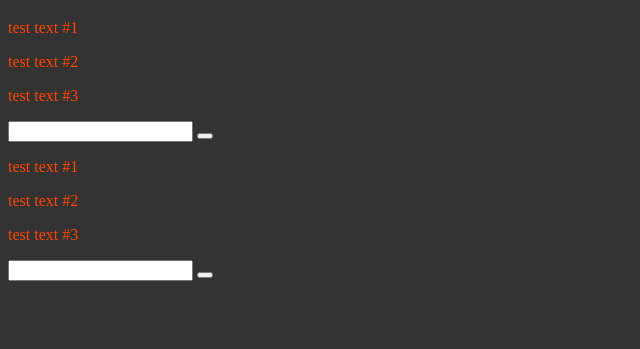
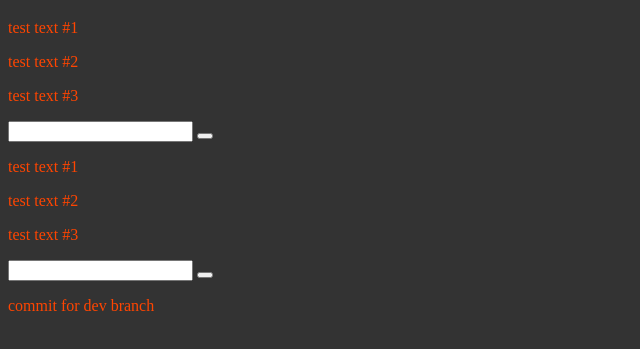
Before and after one commit to FriseHunter/git-learn, a plain HTML site: page index.html in a window 1280 px wide. Shown: the part 61-410 px from the top of the page, without its empty margins (0-640 px from the left). Drawn offline with Linux system fonts and the light colour scheme.

Commit message:
add modifieds in index

```diff
--- a/index.html
+++ b/index.html
@@ -21,6 +21,9 @@
 			<input type="text">
 			<button></button>
 		</div>
+		<div class="branchs">
+			<p>commit for dev branch</p>
+		</div>
 	</section>
 
 </body>
```
